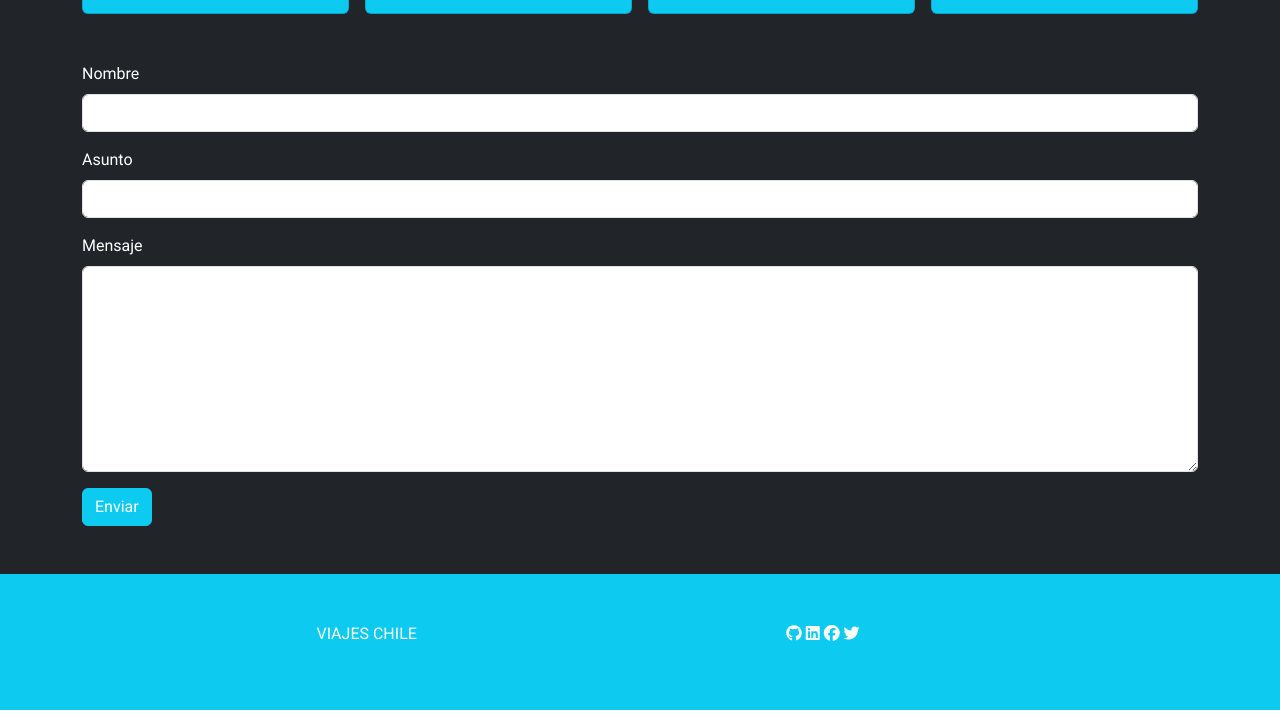
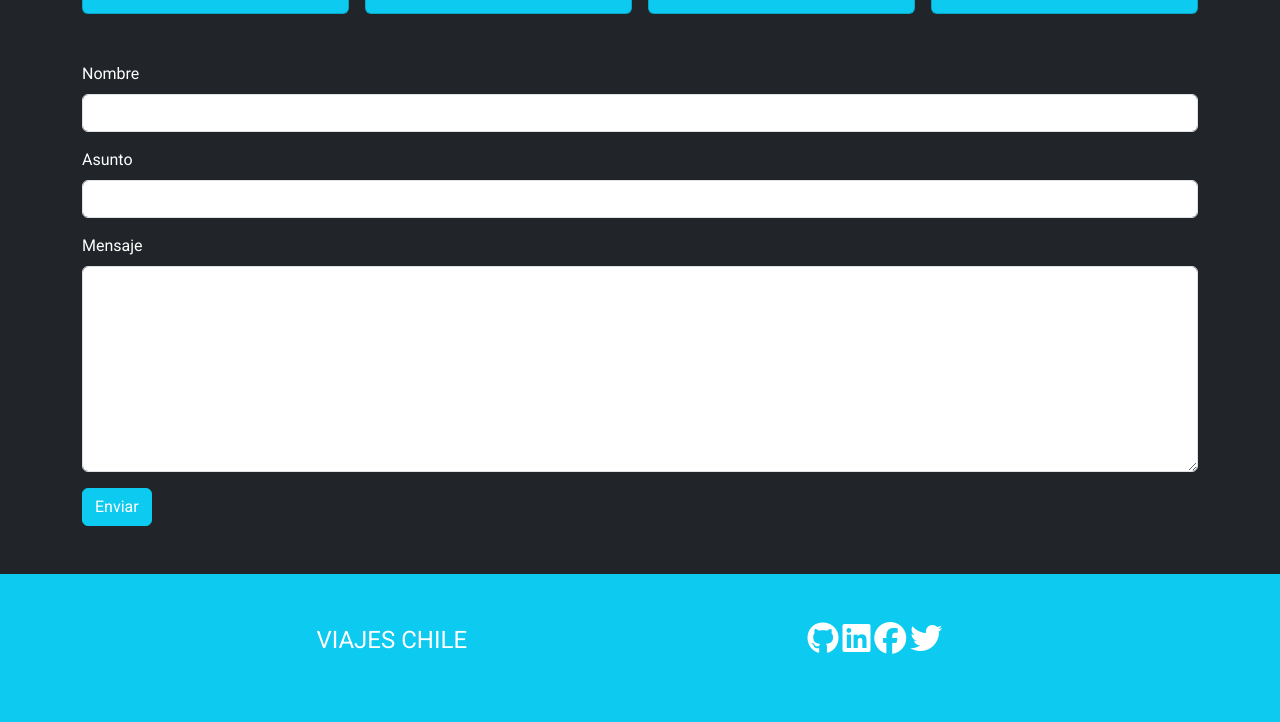
Before and after one commit to dlarenasd/Viajes, a plain HTML site: page index.html in a window 1280 px wide. Shown: the part 1856-2578 px from the top of the page. Drawn offline with Linux system fonts and the light colour scheme.

Commit message:
correciones al footer y jquery

```diff
--- a/assets/css/style.css
+++ b/assets/css/style.css
@@ -13,4 +13,5 @@ nav img {
 }
 footer i {
     color: white;
+    font-size: 2em;
 }
--- a/assets/js/script.js
+++ b/assets/js/script.js
@@ -1,6 +1,4 @@
-<script>
-    $(document).ready(function(){
-
+$(document).ready(function(){
         $("a").on('click', function (event) {
             if (this.hash !== "") {
                 event.preventDefault();
@@ -13,5 +11,10 @@
             }
 
         })
+        $(".icono").on('mouseover', function (event) {
+            $(this).css("font-size", "3em");
+            })
+        $(".icono").on('mouseleave', function (event) {
+                $(this).css("font-size", "2em");
+                })
     });
-</script>
--- a/index.html
+++ b/index.html
@@ -197,13 +197,13 @@
         <div class="container-fluid bg-info py-5 px-5">
             <div class="row justify-content-evenly">
                 <div class="col-12 col-md-2">
-                    <p>VIAJES CHILE</p>
+                    <p class="fs-4">VIAJES CHILE</p>
                 </div>
-                <div class="col-12 col-md-2 ">
-                    <a href="www.github.com"><i class="fa-brands fa-github"></i></a>
-                    <a href="www.linkedin.com"><i class="fa-brands fa-linkedin"></i></a>
-                    <a href="www.facebook.com"><i class="fa-brands fa-facebook"></i></a>
-                    <a href="www.twitter.com"><i class="fa-brands fa-twitter"></i></a>
+                <div class="col-12 col-md-2 text-center">
+                    <a href="www.github.com"><i class="fa-brands fa-github icono"></i></a>
+                    <a href="www.linkedin.com"><i class="fa-brands fa-linkedin icono"></i></a>
+                    <a href="www.facebook.com"><i class="fa-brands fa-facebook icono"></i></a>
+                    <a href="www.twitter.com"><i class="fa-brands fa-twitter icono"></i></a>
                 </div>
             </div>
         </div>
```
